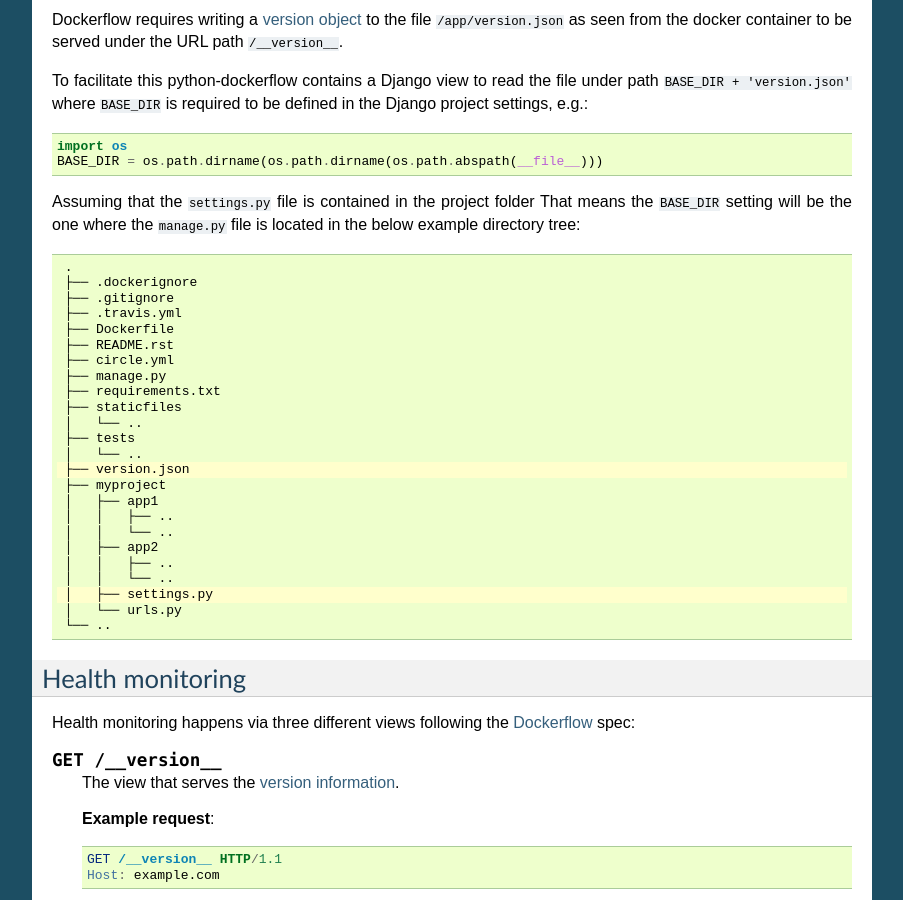
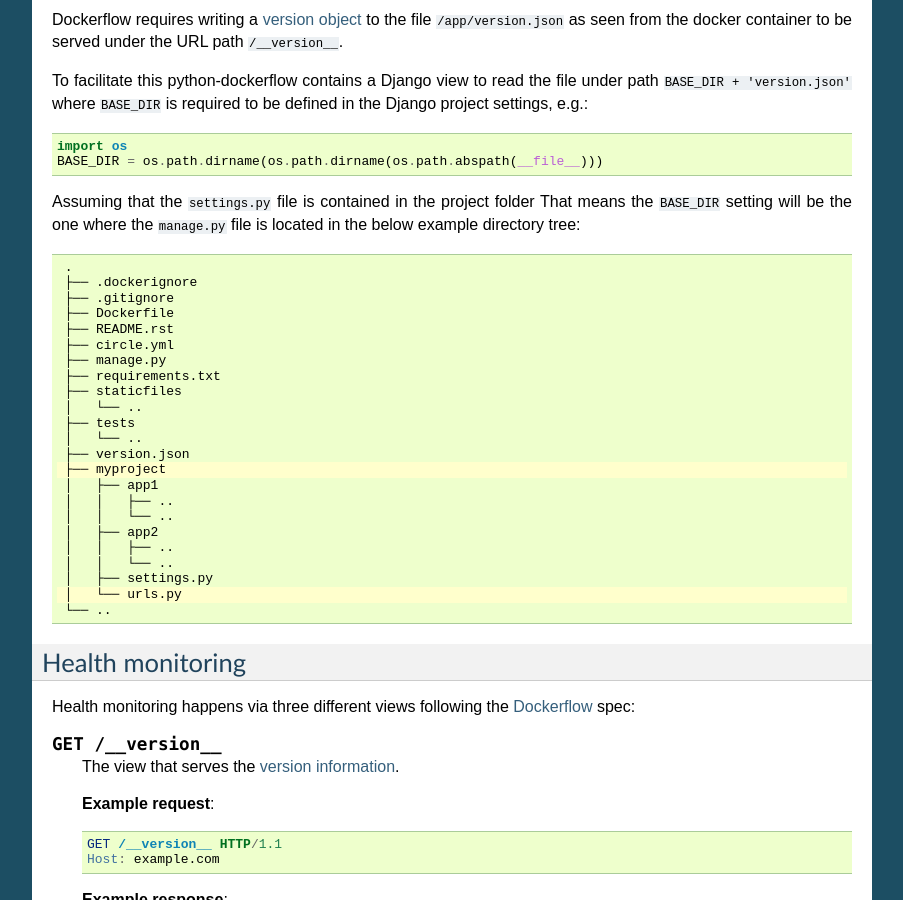
Before and after one commit to mozilla-services/python-dockerflow, a Sphinx documentation site: the page built from docs/django.rst, in a window 1280 px wide and 900 px high, scrolled down 2867 px. Shown: the whole window, without its empty margins (198-1101 px from the left). Built offline with Sphinx 7.4.7, drawn with Linux system fonts in a browser that asks for light colours.

Commit message:
Remove Travis cruft.

```diff
--- a/README.rst
+++ b/README.rst
@@ -10,9 +10,9 @@
 .. image:: https://img.shields.io/badge/code%20style-black-000000.svg
     :target: https://github.com/ambv/black
 
-.. image:: https://travis-ci.org/mozilla-services/python-dockerflow.svg?branch=master
-   :alt: Build Status
-   :target: https://travis-ci.org/mozilla-services/python-dockerflow
+.. image:: https://github.com/mozilla-services/python-dockerflow/workflows/Test/badge.svg
+   :target: https://github.com/mozilla-services/python-dockerflow/actions
+   :alt: GitHub Actions
 
 .. image:: https://codecov.io/github/mozilla-services/python-dockerflow/coverage.svg?branch=master
    :alt: Codecov
--- a/docs/django.rst
+++ b/docs/django.rst
@@ -224,7 +224,6 @@
     .
     ├── .dockerignore
     ├── .gitignore
-    ├── .travis.yml
     ├── Dockerfile
     ├── README.rst
     ├── circle.yml
```
Also changed, not shown: .travis.yml (deleted).
